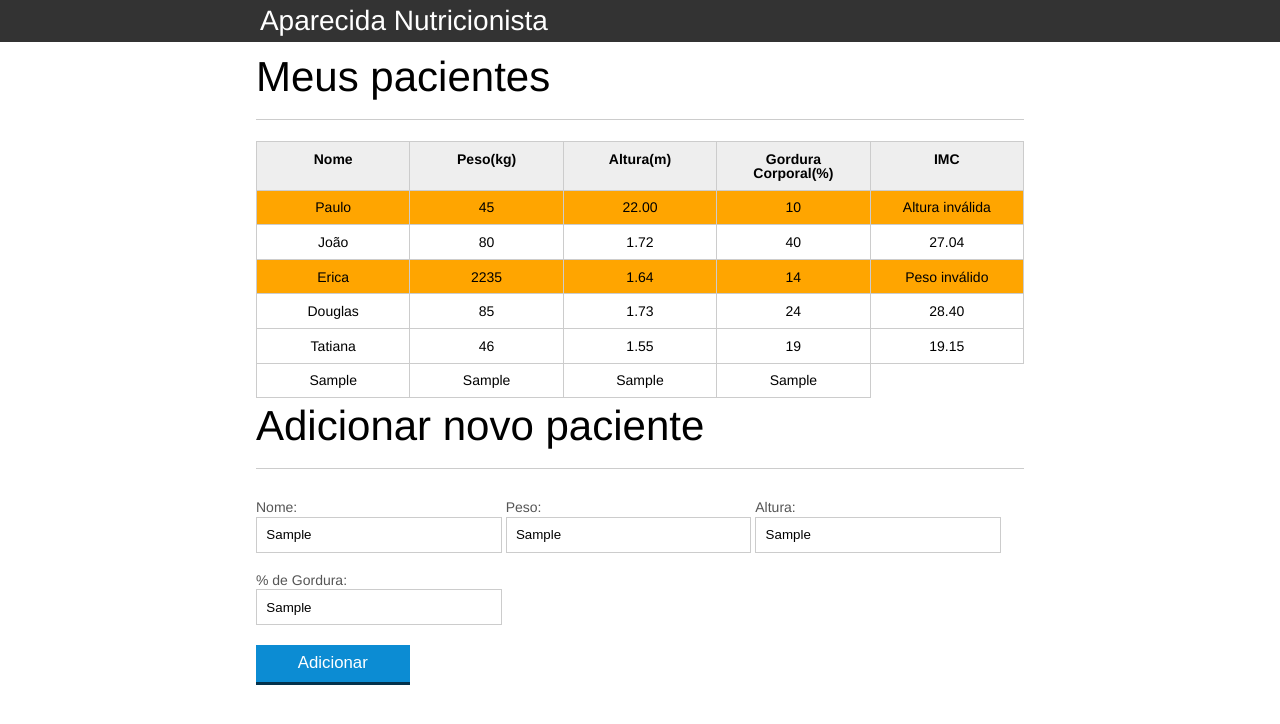
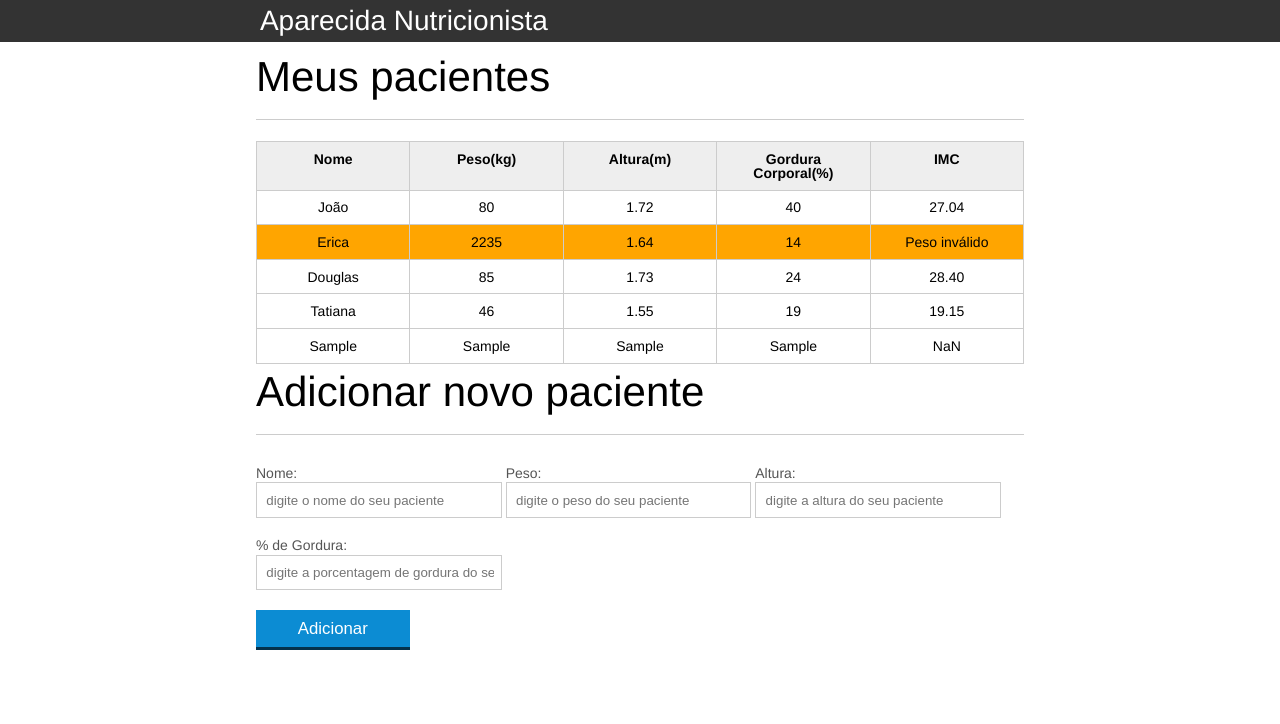
Before and after one commit to lmedson/aparecida_nutri, a plain HTML site: page index.html in a window 1280 px wide. Both pictures are taken after typing "Sample", "Sample", "Sample", "Sample" into the empty fields and a click on the button "Adicionar". Drawn offline with Linux system fonts and the light colour scheme.

Commit message:
A06 - Refatorando o código, boas práticas com js

```diff
--- a/index.html
+++ b/index.html
@@ -99,7 +99,9 @@
 		    </form>
 		</section>
 
-	<script src="js/principal.js"></script>
+	<script src="js/calcula_imc_js.js"></script>
+	<script src="js/form.js"></script>
+
 
 	</body>
 </html>
--- /dev/null
+++ b/js/calcula_imc_js.js
@@ -0,0 +1,62 @@
+var titulo = document.querySelector(".titulo");
+titulo.textContent = "Aparecida Nutricionista";
+
+var pacientes = document.querySelectorAll(".paciente");
+
+
+for (var i = 0 ; i < pacientes.length ; i++) {
+
+
+	var paciente = pacientes[i];
+
+	var tdPeso = paciente.querySelector(".info-peso");
+	var peso = tdPeso.textContent;
+
+	var tdAltura = 	paciente.querySelector(".info-altura");
+	var altura = tdAltura.textContent;
+
+	var tdImc = paciente.querySelector(".info-imc");
+
+	var pesoEhValido = true;
+	var alturaEhValida = true;
+
+
+	if (peso <= 0 || peso >= 1000) {
+		console.log("peso inválido");
+		pesoEhValido = false;
+		tdImc.textContent = "Peso inválido";
+		paciente.classList.add("paciente-invalido");
+	}
+
+	if (altura < 0 || altura >3.00 ){
+		console.log("Altura inválida");
+		alturaEhValida = false;
+		tdImc.textContent = "Altura inválida";
+		paciente.classList.add("paciente-invalido");
+		//paciente.style.backgroundColor = "lightcoral";
+	}
+
+	if( alturaEhValida && pesoEhValido){
+		var imc = peso /( altura * altura);
+		tdImc.textContent = imc.toFixed(2);
+
+	}
+
+	//console.log(paciente.textContent);//tr
+}
+
+function calculaImc(peso,altura){
+	var imc = 0;
+
+	imc = peso / (altura * altura);
+
+	return imc.toFixed(2);
+}
+
+
+
+titulo.addEventListener("click",mostraMensagem); //ao inves de mostra mensage, pode ser passada uma função anonima <function(){console.log("Olha só, anonimamente");}
+
+function mostraMensagem(){
+	console.log("Olá, eu fui clicado!");
+}
--- /dev/null
+++ b/js/form.js
@@ -0,0 +1,61 @@
+var botaoAdicionar = document.querySelector("#adicionar-paciente");
+botaoAdicionar.addEventListener("click", function(){
+	event.preventDefault();//utilizando preventdefault para previnir o comportamento padrão de usuários do browser, nesse caso, canelar o do formulário
+
+	var form = document.querySelector("#form-adiciona");
+
+	// Extraindo informações do paciente no form
+	var paciente = obtemPacienteDoFormulario(form);
+	console.log(paciente);
+	//Cria Tr e Tds
+
+	var pacienteTr = montaTr(paciente);
+
+	//Adicionando paciente na tabela
+	var tabela = document.querySelector("#tabela-pacientes");
+	tabela.appendChild(pacienteTr);
+
+	form.reset();
+
+})
+
+function obtemPacienteDoFormulario(form) {
+
+    var paciente = {
+        nome: form.nome.value,
+        peso: form.peso.value,
+        altura: form.altura.value,
+        gordura: form.gordura.value,
+        imc: calculaImc(form.peso.value, form.altura.value)
+    }
+
+    return paciente;
+}
+
+function montaTr(paciente){
+	var pacienteTr = document.createElement("tr");
+	pacienteTr.classList.add("paciente");
+
+	//var nomeTd = montaTd(paciente.nome, "info-nome");
+	//var pesoTd = montaTd(paciente.peso, "info-peso");
+	//var alturaTd = montaTd(paciente.altura, "info-altura");
+	//var gorduraTd = montaTd(paciente.gordura, "info-gordura");
+	//var imcTd = montaTd(paciente.imc, "info-imc");
+
+	//adicionando os valores dentro dos trs
+	pacienteTr.appendChild(montaTd(paciente.nome, "info-nome"));
+	pacienteTr.appendChild(montaTd(paciente.peso, "info-peso"));
+	pacienteTr.appendChild(montaTd(paciente.altura, "info-altura"));
+	pacienteTr.appendChild(montaTd(paciente.gordura, "info-gordura"));
+	pacienteTr.appendChild(montaTd(paciente.imc, "info-imc"));
+
+	return pacienteTr;
+}
+
+function montaTd(dado,classe){
+	var td = document.querySelector("td");
+	td.textContent = dado;
+	td.classList.add(classe);
+
+	return td;
+}
```
